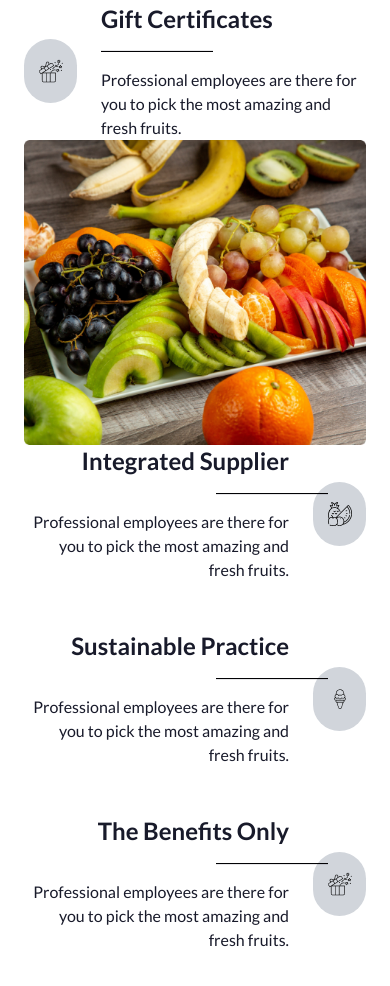
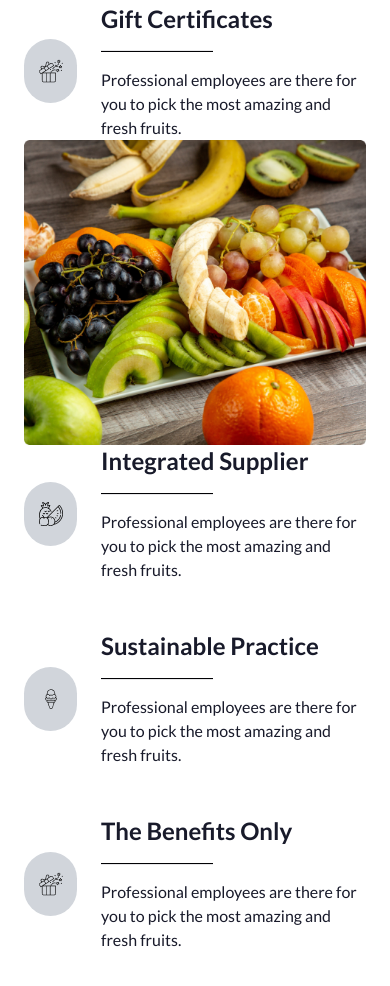
Before and after one commit to mstsurnalyakter/Fruit_Burst_Website, a plain HTML site: page index.html in a window 390 px wide. Shown: the part 5941-6927 px from the top of the page. Drawn offline with nearby package versions, Linux system fonts and the light colour scheme.

Commit message:
why choose us section updated

```diff
--- a/index.html
+++ b/index.html
@@ -686,10 +686,10 @@
           <!-- right side -->
           <section class="flex flex-col gap-12">
             <!-- part 1 -->
-            <div class="flex items-center gap-6">
-              <section class="w-80 text-right">
+            <div class="flex items-center flex-row-reverse lg:flex-row gap-6">
+              <section class="w-80 text-left lg:text-right">
                 <h2 class="text-2xl font-bold">Integrated Supplier</h2>
-                <div class="divider w-28 font-semibold bg-black h-[1px] translate-x-48"></div>
+                <div class="divider w-28 font-semibold bg-black h-[1px] lg:translate-x-48"></div>
                 <p>Professional employees are there for you to pick the most amazing and fresh fruits.</p>
               </section>
                 <section class="bg-gray-300 w-16 h-16 flex items-center justify-center rounded-full">
@@ -698,10 +698,10 @@
             </div>
 
             <!-- part 2 -->
-            <div class="flex items-center gap-6">
-              <section class="w-80 text-right">
+            <div class="flex items-center flex-row-reverse lg:flex-row gap-6">
+              <section class="w-80 text-left lg:text-right">
                 <h2 class="text-2xl font-bold">Sustainable Practice</h2>
-                <div class="divider w-28 font-semibold bg-black h-[1px] translate-x-48"></div>
+                <div class="divider w-28 font-semibold bg-black h-[1px] lg:translate-x-48"></div>
                 <p>Professional employees are there for you to pick the most amazing and fresh fruits.</p>
               </section>
                 <section class="bg-gray-300 w-16 h-16 flex items-center justify-center rounded-full">
@@ -710,10 +710,10 @@
             </div>
 
             <!-- part 3 -->
-            <div class="flex items-center gap-6">
-              <section class="w-80 text-right">
+            <div class="flex items-center flex-row-reverse lg:flex-row gap-6">
+              <section class="w-80 text-left lg:text-right">
                 <h2 class="text-2xl font-bold">The Benefits Only</h2>
-                <div class="divider w-28 font-semibold bg-black h-[1px] translate-x-48"></div>
+                <div class="divider w-28 font-semibold bg-black h-[1px] lg:translate-x-48"></div>
                 <p>Professional employees are there for you to pick the most amazing and fresh fruits.</p>
               </section>
               <section class="bg-gray-300 w-16 h-16 flex items-center justify-center rounded-full">
```
